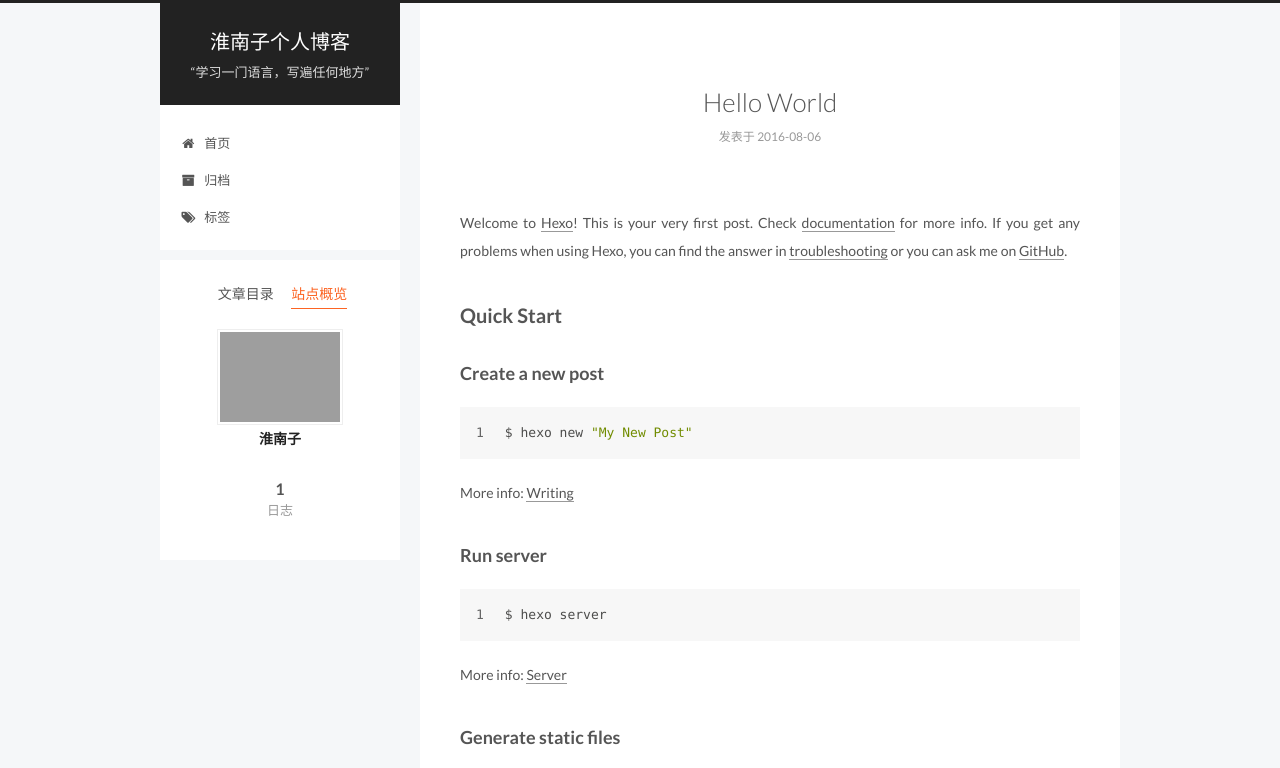
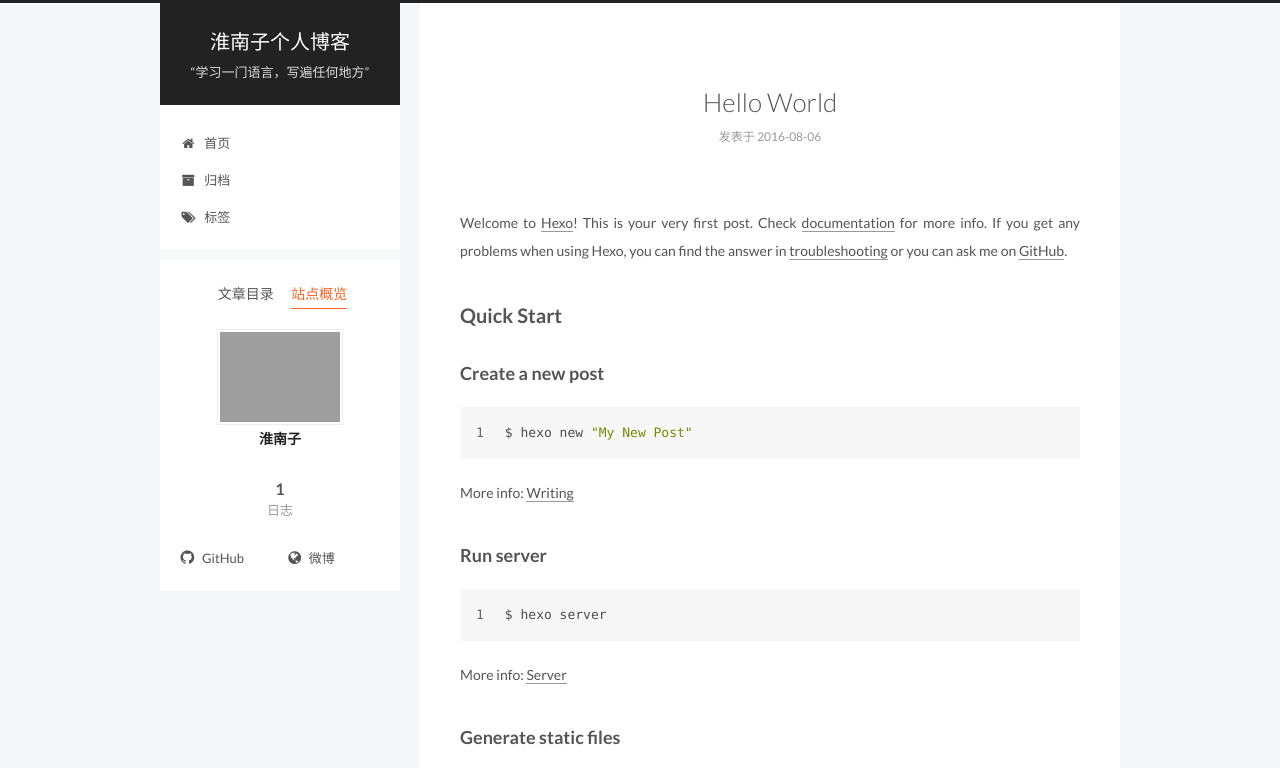
Before and after one commit to huainanzi/huainanzi.github.io, a plain HTML site: page 2016/08/06/hello-world/index.html in a window 1280 px wide. Both pictures are taken after a click on the item "站点概览". Shown: the top 768 px of the page. Drawn offline with Linux system fonts and the light colour scheme; grey boxes are pictures that could not be loaded.

Commit message:
Site updated: 2016-08-06 16:53:46

```diff
--- a/2016/08/06/hello-world/index.html
+++ b/2016/08/06/hello-world/index.html
@@ -388,6 +388,26 @@
 
         <div class="links-of-author motion-element">
 
+
+              <span class="links-of-author-item">
+                <a href="https://github.com/huainanzi" target="_blank" title="GitHub">
+
+                    <i class="fa fa-fw fa-github"></i>
+
+                  GitHub
+                </a>
+              </span>
+
+              <span class="links-of-author-item">
+                <a href="http://weibo.com/5900663795/profile?rightmod=1&wvr=6&mod=personinfo&is_all=1" target="_blank" title="微博">
+
+                    <i class="fa fa-fw fa-globe"></i>
+
+                  微博
+                </a>
+              </span>
+
+
         </div>
 
 
--- a/css/main.css
+++ b/css/main.css
@@ -1549,7 +1549,7 @@
   width: 4px;
   height: 4px;
   border-radius: 50%;
-  background: #9d8249;
+  background: #edf7dd;
 }
 .links-of-blogroll {
   font-size: 13px;
```
Also changed, not shown: archives/2016/08/index.html (+20 -0 lines), archives/2016/index.html (+20 -0 lines), archives/index.html (+20 -0 lines), index.html (+20 -0 lines).
